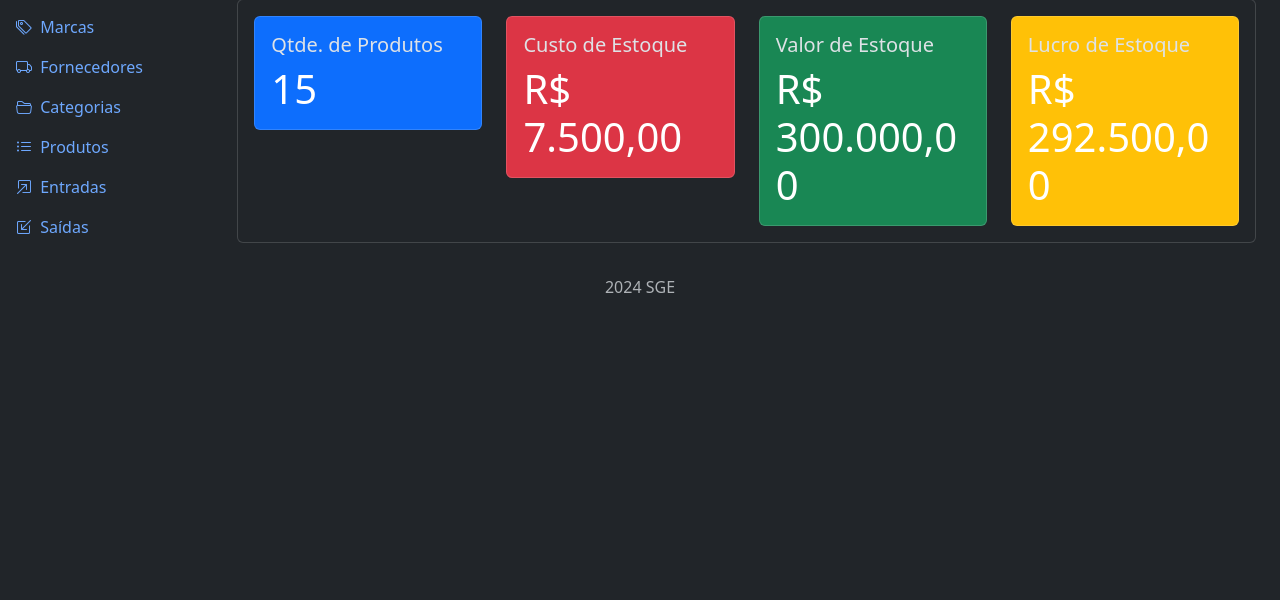
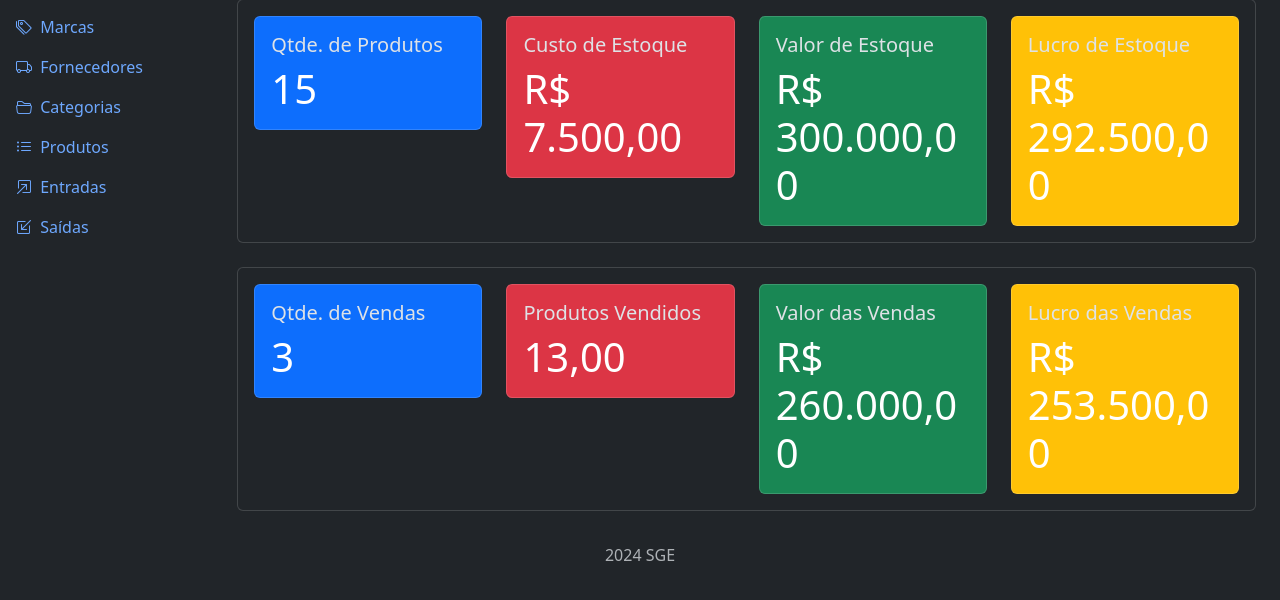
Before and after one commit to nythan5/Django_SGE, a Django app: page / in a window 1280 px wide. Shown: the part 97-697 px from the top of the page. Run offline with Django 5.2, Linux system fonts and the light colour scheme; data comes from the database, SQL or seed files in the repository.

Commit message:
Finalizando metricas de vendas

```diff
--- a/project/metrics.py
+++ b/project/metrics.py
@@ -1,5 +1,7 @@
 from products.models import Product
 from django.utils.formats import number_format
+from outflows.models import Outflow
+from django.db.models import Sum
 
 
 def get_products_metrics():
@@ -27,3 +29,32 @@ def get_products_metrics():
         total_profit=number_format(
             total_profit, decimal_pos=2, force_grouping=True)
     )
+
+
+def get_sales_metrics():
+    total_sales = Outflow.objects.count()
+
+    total_products_sold = Outflow.objects.aggregate(
+        total_products_sold=Sum('quantity')
+    )['total_products_sold'] or 0
+
+    total_sales_value = sum(
+        outflow.quantity * outflow.product.selling_price for outflow in Outflow.objects.all())  # noqa
+
+    total_sales_cost = sum(
+        outflow.quantity * outflow.product.cost_price for outflow in Outflow.objects.all())  # noqa
+
+    total_sales_profit = total_sales_value - total_sales_cost
+
+    return dict(
+        total_sales=total_sales,
+
+        total_products_sold=number_format(
+            total_products_sold, decimal_pos=2, force_grouping=True),
+
+        total_sales_value=number_format(
+            total_sales_value, decimal_pos=2, force_grouping=True),
+
+        total_sales_profit=number_format(
+            total_sales_profit, decimal_pos=2, force_grouping=True)
+    )
--- /dev/null
+++ b/project/templates/components/sales_metrics.html
@@ -0,0 +1,38 @@
+<div class="card mt-4">
+  <div class="card-body">
+      <div class="row">
+          <div class="col-md-3">
+              <div class="card bg-primary">
+                  <div class="card-body">
+                      <h5 class="card-title">Qtde. de Vendas</h5>
+                      <p class="card-text text-white font-weight-bold display-6">{{sales_metrics.total_sales}}</p>
+                  </div>
+              </div>
+          </div>
+          <div class="col-md-3">
+              <div class="card bg-danger">
+                  <div class="card-body">
+                      <h5 class="card-title">Produtos Vendidos</h5>
+                      <p class="card-text text-white font-weight-bold display-6">{{sales_metrics.total_products_sold}}</p>
+                  </div>
+              </div>
+          </div>
+          <div class="col-md-3">
+              <div class="card bg-success">
+                  <div class="card-body">
+                      <h5 class="card-title">Valor das Vendas</h5>
+                      <p class="card-text text-white font-weight-bold display-6">R$ {{sales_metrics.total_sales_value}}</p>
+                  </div>
+              </div>
+          </div>
+          <div class="col-md-3">
+              <div class="card bg-warning">
+                  <div class="card-body">
+                      <h5 class="card-title">Lucro das Vendas</h5>
+                      <p class="card-text text-white font-weight-bold display-6">R$ {{sales_metrics.total_sales_profit}}</p>
+                  </div>
+              </div>
+          </div>
+      </div>
+  </div>
+</div>
--- a/project/templates/home.html
+++ b/project/templates/home.html
@@ -5,5 +5,6 @@
 {% block content %}
 
     {% include "components/product_metrics.html" %}
+    {% include "components/sales_metrics.html" %}
 
 {% endblock content %}
--- a/project/views.py
+++ b/project/views.py
@@ -4,9 +4,11 @@ from . import metrics
 
 def home(request):
     product_metrics = metrics.get_products_metrics()
+    sales_metrics = metrics.get_sales_metrics()
 
     context = {
-        'product_metrics': product_metrics
+        'product_metrics': product_metrics,
+        'sales_metrics': sales_metrics
     }
 
     return render(request, 'home.html', context)
```
